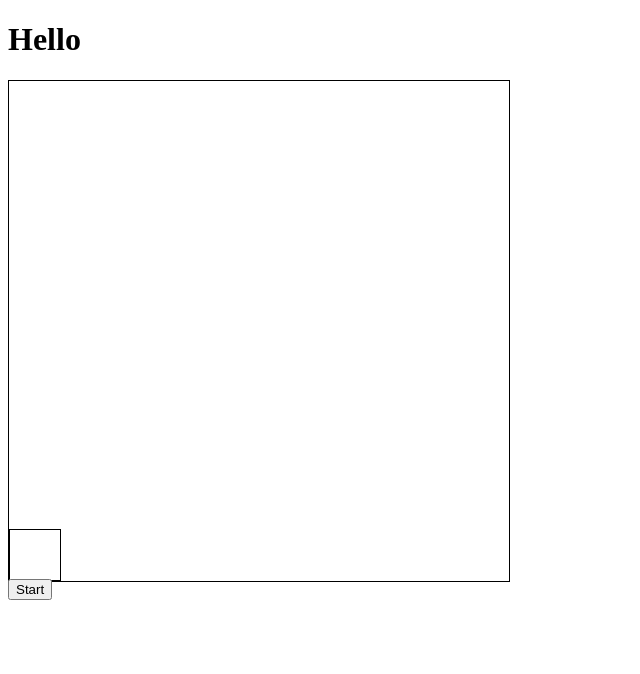
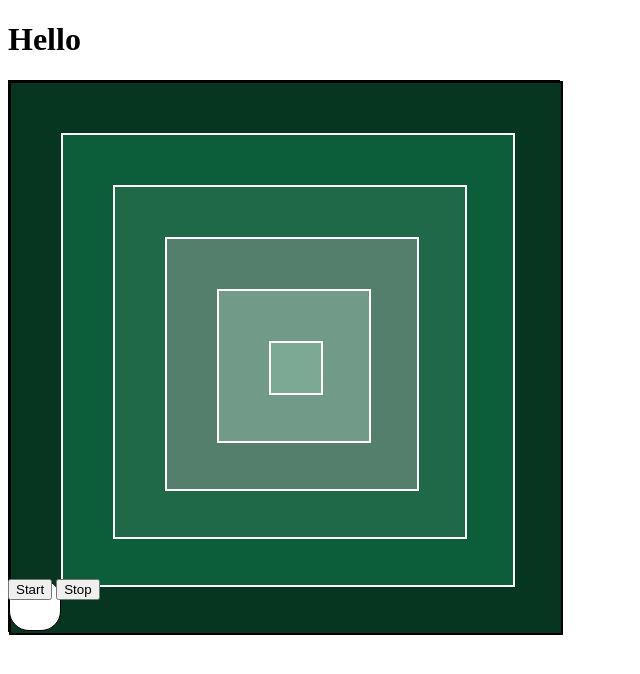
Before and after one commit to Kshitija6895/js, a plain HTML site: page demo/index.html in a window 1280 px wide. Shown: the whole page, without its empty margins (0-640 px from the left). Drawn offline with nearby package versions, Linux system fonts and the light colour scheme.

Commit message:
secondcommit

```diff
--- a/demo/index.html
+++ b/demo/index.html
@@ -4,36 +4,98 @@
     <meta charset="UTF-8" />
     <meta http-equiv="X-UA-Compatible" content="IE=edge" />
     <meta name="viewport" content="width=device-width, initial-scale=1.0" />
-    <title>Document</title>
+    <title>Square</title>
     <script src="https://ajax.googleapis.com/ajax/libs/jquery/3.3.1/jquery.min.js"></script>
     <style>
       #mainDiv {
         border: 1px Solid #000;
-        height: 500px;
-        width: 500px;
+        height: 550px;
+        width: 550px;
         position: fixed;
       }
       #innerDiv {
         border: 1px Solid #000;
+        border-radius: 20px;
         height: 50px;
         width: 50px;
         bottom: 0;
+        left: 0;
         position: absolute;
+        background-color: #fff;
       }
       .footer {
         bottom: 25%;
         position: absolute;
+      }
+      .one {
+        border: 2px Solid #000;
+        height: 450px;
+        width: 450px;
+        text-align: center;
+        padding: 50px;
+        background-color: #063520;
+      }
+      .two {
+        border: 2px Solid #fff;
+        height: 350px;
+        width: 350px;
+        text-align: center;
+        padding: 50px;
+        background-color: #128c5578;
+      }
+      .three {
+        border: 2px Solid #fff;
+        height: 250px;
+        width: 250px;
+        text-align: center;
+        padding: 50px;
+        background-color: #206948;
+      }
+      .four {
+        border: 2px Solid #fff;
+        height: 150px;
+        width: 150px;
+        text-align: center;
+        padding: 50px;
+        background-color: #547f6c;
+      }
+      .five {
+        border: 2px Solid #fff;
+        height: 150px;
+        width: 150px;
+        text-align: center;
+        background-color: #729a88;
+      }
+      .six {
+        border: 2px Solid #fff;
+        height: 50px;
+        width: 50px;
+        text-align: center;
+        margin: 50px;
+        background-color: #7ca994;
       }
     </style>
   </head>
   <body>
     <h1>Hello</h1>
     <div id="mainDiv">
-      <div id="innerDiv"></div>
+      <div class="one">
+        <div class="two">
+          <div class="three">
+            <div class="four">
+              <div class="five">
+                <div class="six">
+                  <div id="innerDiv"></div>
+                </div>
+              </div>
+            </div>
+          </div>
+        </div>
+      </div>
     </div>
     <div class="footer">
       <button id="start">Start</button>
-      <!--  <button id="stop">Stop</button> -->
+      <button id="stop">Stop</button>
     </div>
   </body>
   <script>
@@ -46,6 +108,9 @@
       $("#start").click(function () {
         start(divHeight, innerDivHeight);
       });
+      $("#stop").click(function () {
+        $(innerDiv).stop();
+      });
     });
 
     function start(divHeight, innerDivHeight) {
@@ -53,62 +118,61 @@
     }
 
     function bottomToTop(divHeight, innerDivHeight) {
-      /* right to left */
       console.log("bottomToTop", divHeight, innerDivHeight);
       divHeight = divHeight - 50;
       innerDiv.animate(
         {
-          left: innerDivHeight != 0 ? 0 : innerDivHeight,
+          left: innerDivHeight - 50,
           bottom: "+=" + divHeight,
         },
-        5000,
+
+        1000,
         function () {
-          topToRight(divHeight, innerDivHeight);
+          leftToRight(divHeight, innerDivHeight);
         }
       );
     }
 
-    function topToRight(divHeight, innerDivHeight) {
+    function leftToRight(divHeight, innerDivHeight) {
       divHeight = divHeight;
-      console.log("topToRight", divHeight, innerDivHeight);
+      console.log("leftToRight", divHeight, innerDivHeight);
       innerDiv.animate(
         {
           right: innerDivHeight,
           left: "+=" + divHeight,
         },
-        5000,
+        1000,
         function () {
-          rightToBottom(divHeight, innerDivHeight);
+          topToBottom(divHeight, innerDivHeight);
         }
       );
     }
 
-    function rightToBottom(divHeight, innerDivHeight) {
+    function topToBottom(divHeight, innerDivHeight) {
       divHeight = divHeight;
-      console.log("rightToBottom", divHeight, innerDivHeight);
+      console.log("topToBottom", divHeight, innerDivHeight);
       innerDiv.animate(
         {
           bottom: innerDivHeight,
           top: "+=" + divHeight,
         },
-        5000,
+        1000,
         function () {
-          bottomToLeft(divHeight, innerDivHeight);
+          rightToLeft(divHeight, innerDivHeight);
         }
       );
     }
 
-    function bottomToLeft(divHeight, innerDivHeight) {
+    function rightToLeft(divHeight, innerDivHeight) {
       divHeight = divHeight - 50;
-      console.log("bottomToLeft", divHeight, innerDivHeight);
+      console.log("rightToLeft", divHeight, innerDivHeight);
       innerDiv.animate(
         {
           left: innerDivHeight,
           right: "+=" + divHeight,
         },
-        5000,
+        1000,
         function () {
-          innerDivHeight = innerDivHeight + innerDivHeight;
           LeftToTop(divHeight, innerDivHeight);
         }
       );
@@ -116,15 +180,22 @@
 
     function LeftToTop(divHeight, innerDivHeight) {
       divHeight = divHeight - 50;
-      console.log("bottomToLeft", divHeight, innerDivHeight);
+      console.log("LeftToTop", divHeight, innerDivHeight);
       innerDiv.animate(
         {
-          bottom: innerDivHeight != 0 ? 0 : innerDivHeight,
+          left: innerDivHeight,
           bottom: "+=" + divHeight,
+          top: innerDivHeight,
         },
-        5000,
+        1000,
         function () {
-          start(divHeight, innerDivHeight);
+          if (divHeight === 0) {
+            $(innerDiv).stop();
+            alert("reached Successfully!.....");
+          } else {
+            innerDivHeight = innerDivHeight + 50;
+            leftToRight(divHeight, innerDivHeight);
+          }
         }
       );
     }
```
